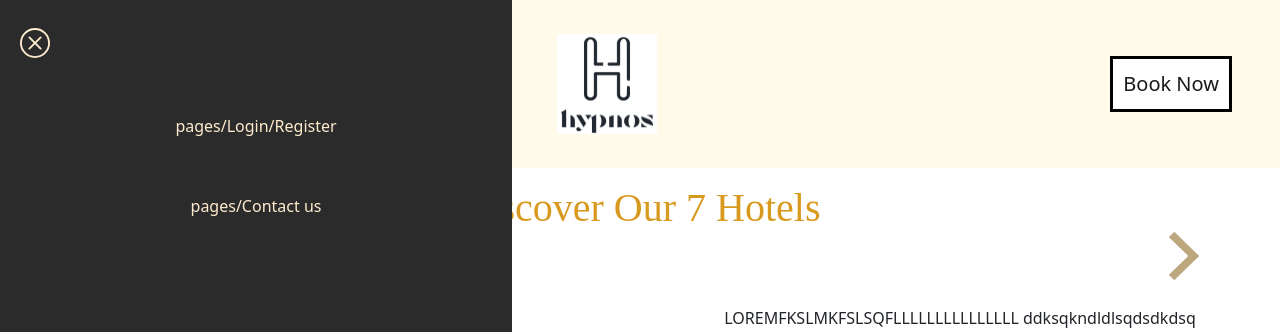
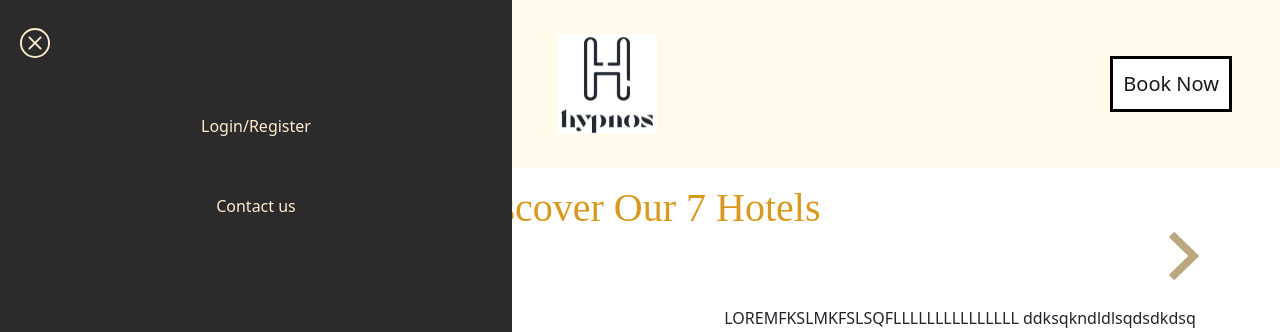
Before and after one commit to yaslack/ecf, a PHP site: page /index.php in a window 1280 px wide, after a click that opens the changed part. Shown: the top 332 px of the page. Run offline with PHP 8.4, Linux system fonts and the light colour scheme; grey boxes are pictures that could not be loaded.

Commit message:
update path

```diff
--- a/pages/php/manage.php
+++ b/pages/php/manage.php
@@ -42,10 +42,10 @@ function navbar2Options(){
     if($FName == "" && $LName == ""){
         echo('
         <li class="nav-item">
-            <a href="LoginRegister.php" class="nav-link">pages/Login/Register</a>
+            <a href="pages/LoginRegister.php" class="nav-link">Login/Register</a>
         </li>
         <li class="nav-item">
-            <a href="Contact.php" class="nav-link">pages/Contact us</a>
+            <a href="pages/Contact.php" class="nav-link">Contact us</a>
         </li>
         ');
     }
@@ -55,10 +55,10 @@ function navbar2Options(){
             <p>'.'Hi '.$FName.' '.$LName.'</p>
         </li>
         <li class="nav-item">
-            <a href="Contact.php" class="nav-link">Contact us</a>
+            <a href="pages/Contact.php" class="nav-link">Contact us</a>
         </li>
         <li class="nav-item">
-            <a href="Logout.php" class="nav-link">Logout</a>
+            <a href="pages/Logout.php" class="nav-link">Logout</a>
         </li>
         ');
     }
```
